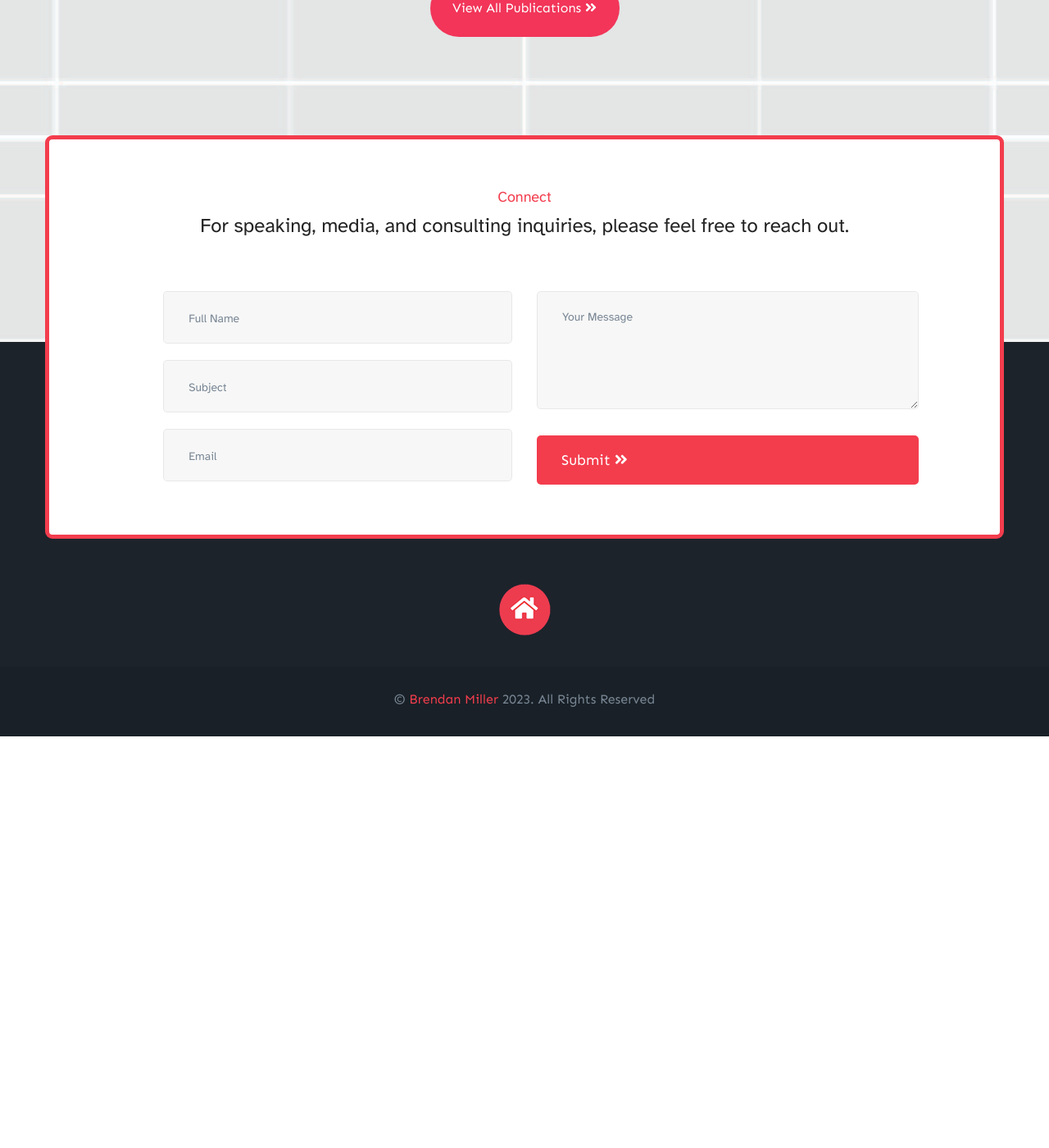
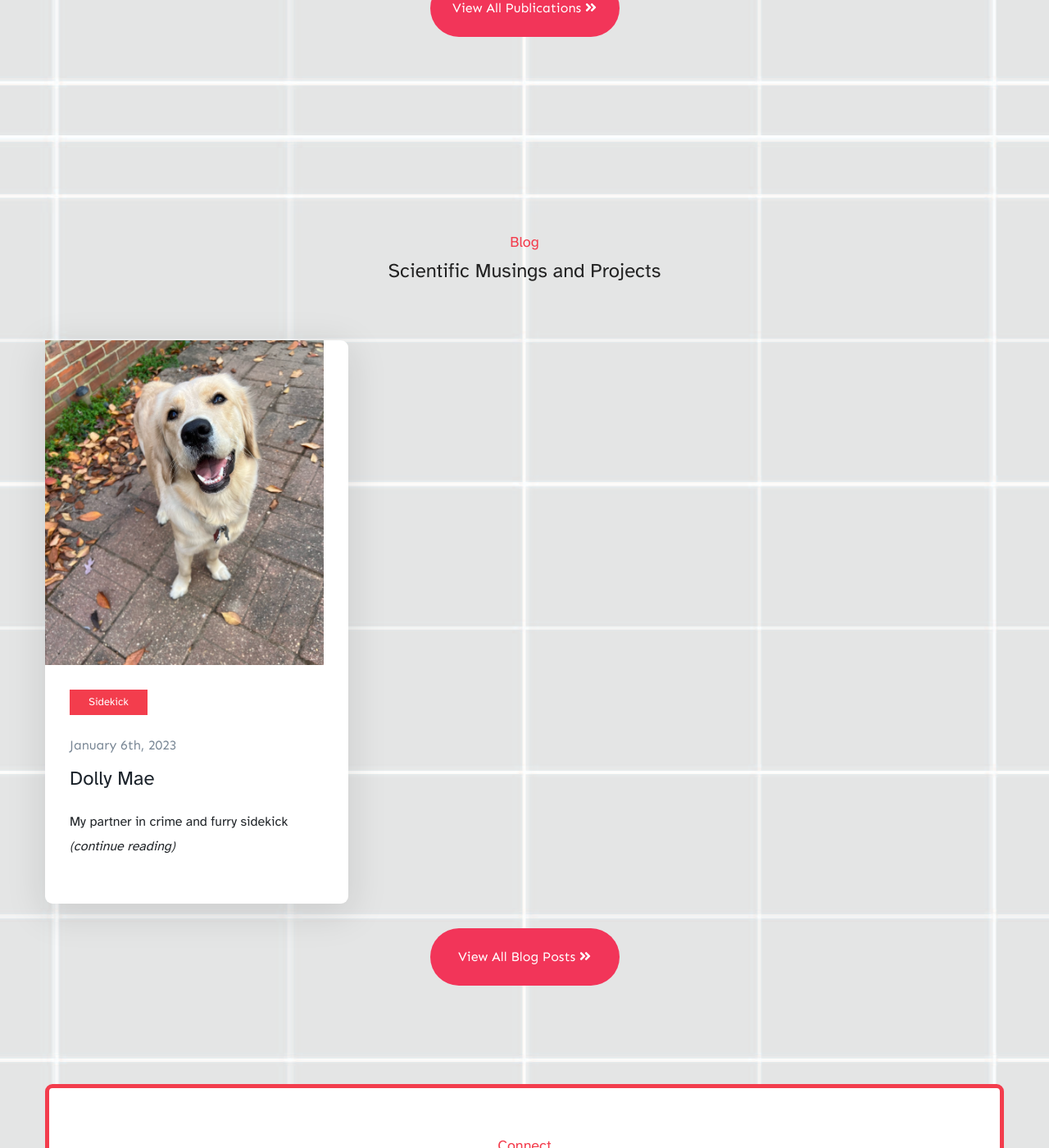
Before and after one commit to bmill3r/bmill3r.github.io, a Jekyll site: the page built from index.html, in a window 1280 px wide and 1400 px high, scrolled down 3714 px. Shown: the whole window at 82% size. Built offline with Jekyll 4.4.1, drawn with Linux system fonts in a browser that asks for light colours; some web fonts are replaced; before the commit the page ends 4612 px from its top, so only the background shows below that; some of the changed text lies outside the part shown.

Commit message:
dolly mae

```diff
--- a/_includes/about.html
+++ b/_includes/about.html
@@ -19,7 +19,7 @@
 
               My name is Brendan, a Post-doctoral Research Fellow working with <a href="https://jef.works/" target="_blank">Prof. Jean Fan</a> in the <a href="https://www.bme.jhu.edu/" target="_blank">Department of Biomedical Engineering</a> and <a href="https://ccb.jhu.edu/people.php#postdocs" target="_blank">Center for Computational Biology</a> at Johns Hopkins University (JHU). Here, I have been developing open-source computational pipelines and statistical software to characterize and visualize cell type spatial organizational patterns in tissues. Two of my projects are now published and available as downloadable software (<code>MERINGUE</code> and <code>STdeconvolve</code>), which you can check out below in my <b>Featured Projects</b>. I have worked with a LOT of different types of <a href="https://www.nature.com/articles/s41592-020-01033-y" target="_blank">Spatial Transcriptomics</a> datasets and technologies, as well as single-cell data to help annotate and characterize different spatial patterns in tissues. <br><br>
 
-              I earned my PhD from Johns Hopkins University in March 2020 where I was part of the <a href="https://cmdb.jhu.edu/" target="_blank">Cellular, Molecular, Developmental Biology and Biophysics Department</a> and a member of the <a href="https://www.training.nih.gov/programs/gpp" target="_blank">Graduate Partnership Program</a> between the National Institutes of Health (NIH) and JHU. This meant that I had the opportunity to receive part of my training at JHU and also perform my thesis work at the NIH. This was done under the guidance of <a href="https://irp.nih.gov/pi/laura-elnitski" target="_blank">Dr. Laura Elnitski</a> in the National Human Genome Research Institute. <br><br>
+              I earned my PhD from Johns Hopkins University in March 2020 where I was part of the <a href="https://cmdb.jhu.edu/" target="_blank">Cellular, Molecular, Developmental Biology and Biophysics Department</a> and a member of the <a href="https://www.training.nih.gov/programs/gpp/partner/jhu" target="_blank">Graduate Partnership Program</a> between the National Institutes of Health (NIH) and JHU. This meant that I had the opportunity to receive part of my training at JHU and also perform my thesis work at the NIH. This was done under the guidance of <a href="https://irp.nih.gov/pi/laura-elnitski" target="_blank">Dr. Laura Elnitski</a> in the National Human Genome Research Institute. <br><br>
 
               During my PhD I developed cancer detection assays based on patterns of DNA methylation in circulating cell-free DNA from blood plasma samples (aka liquid biopsies). During this time, I optimized a single molecule detection assay to quantify rare fragments of methylated cell-free DNA in patient plasma. I further developed computational machine learning algorithms leveraging heterogeneous methylation patterns to optimize liquid biopsy cancer diagnostics. <br><br>
 
--- a/_includes/blogs.html
+++ b/_includes/blogs.html
@@ -2,7 +2,7 @@
   <div class="container">
     <div class="section-title wow fadeInUp text-center pb-25">
       <h3>Blog</h3>
-      <h2 class="mt-10 mb-45">Reflections on Academia</h2>
+      <h2 class="mt-10 mb-45">Scientific Musings and Projects</h2>
     </div>
     <div class="row">
       {% for post in site.posts limit: "6" %}
--- a/_includes/contact.html
+++ b/_includes/contact.html
@@ -3,7 +3,7 @@
     <div class="contact-bg {% if include.contact_area_class %} {{include.contact_area_class}} {% else %} pt-60 {% endif %} pb-45">
       <div class="section-title wow fadeInUp text-center ">
         <h3>Connect</h3>
-        <h2 class="mt-10 mb-45">For speaking, media, and consulting inquiries, please feel free to reach out.</h2>
+        <h2 class="mt-10 mb-45">Please feel free to reach out for collaborations, questions, or speaking, media, and consulting inquiries.</h2>
       </div>
       <form action="https://formsubmit.io/send/{{site.email}}" class="pt-20 ">
         <div class="row">
--- /dev/null
+++ b/_posts/2023-01-06-dolly_mae.md
@@ -0,0 +1,10 @@
+---
+layout: post
+title: "Dolly Mae"
+excerpt: "My partner in crime and furry sidekick"
+post_image: "/assets/img/blog/dolly_mae.jpg"
+date: "January 6, 2023"
+categories: [Sidekick]
+---
+
+My partner in crime and furry sidekick.
--- a/index.html
+++ b/index.html
@@ -10,8 +10,8 @@ layout: default
     {% include about.html %}
     {% comment %}{% include video_area.html %}{% endcomment %}
     {% include brands_carousel.html %}
-    {% comment %}{% include blogs.html extra_class="blog-area-3 pt-120 pb-120" %}{% endcomment %}
     {% include publications.html extra_class="blog-area-3 pt-120 pb-120" %}
+    {% include blogs.html extra_class="blog-area-3 pt-120 pb-120" %}
     {% include contact.html extra_class="contact-area" %}
 </div>
 {% include footer.html extra_class="footer-area-2" %}
```
Also changed, not shown: assets/img/blog/dolly_mae.jpg (added).
